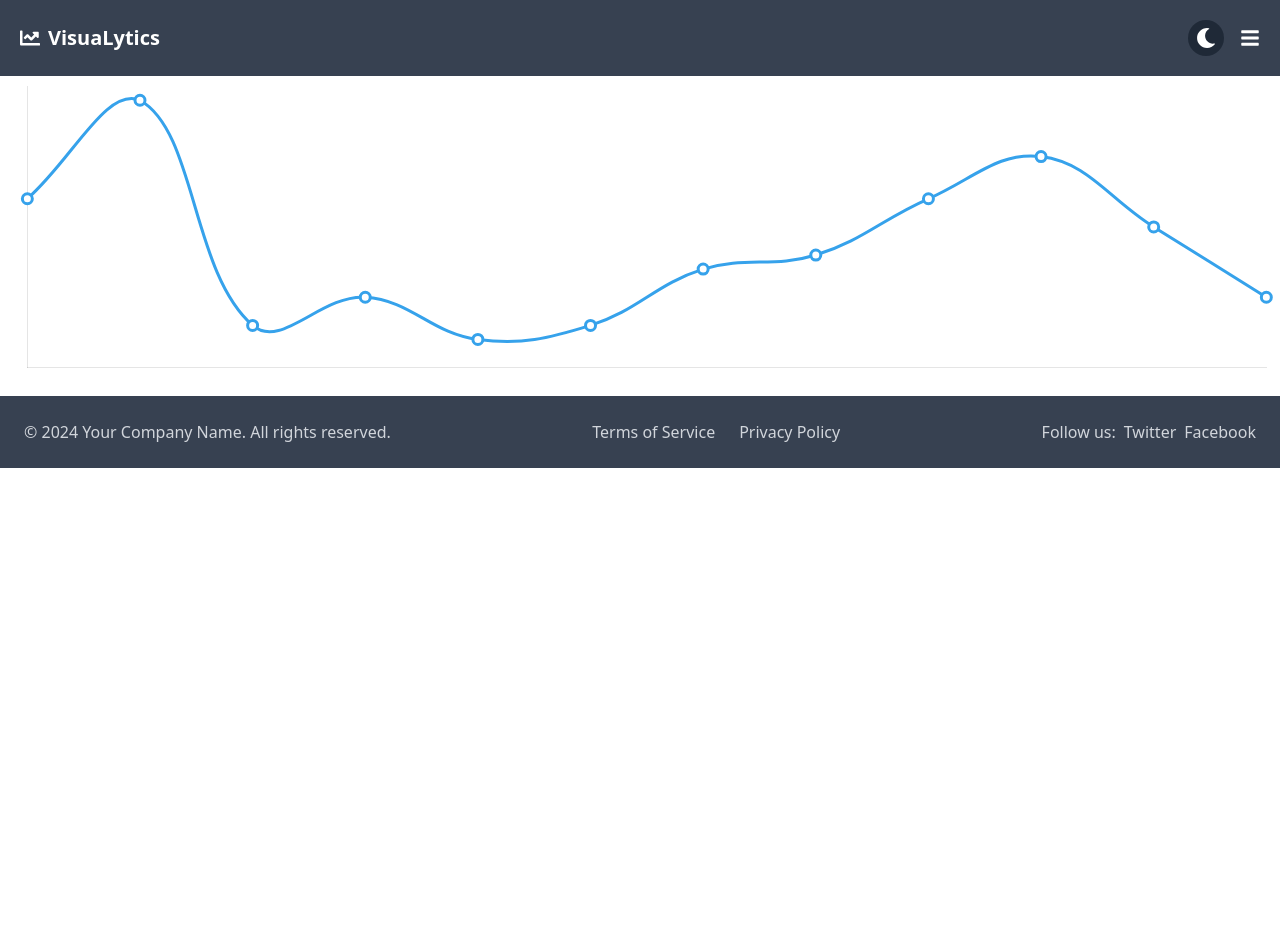
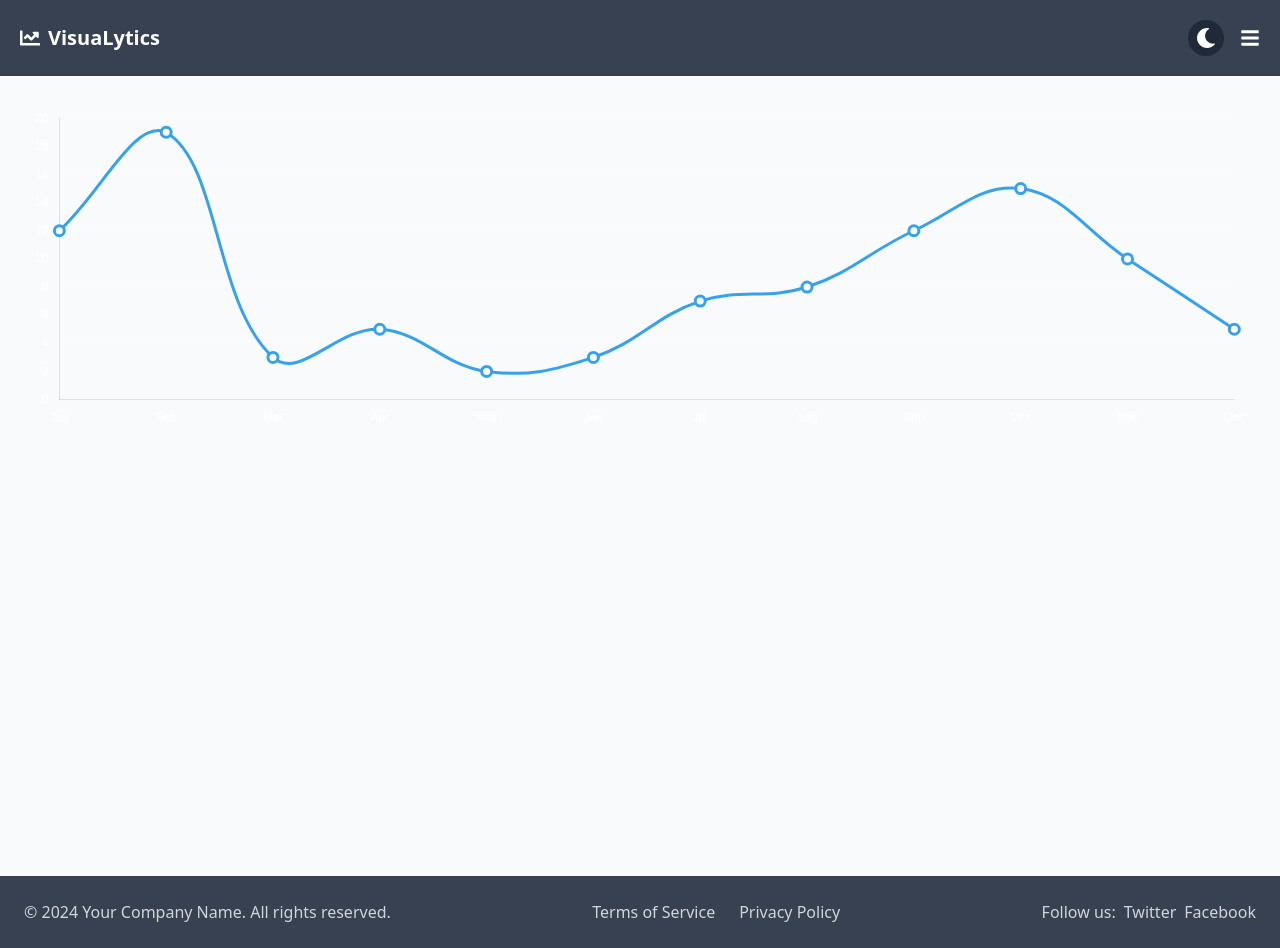
Before and after one commit to Ousman37/dashboard-app, a React (Create React App) app: page /analytics in a window 1280 px wide. Before the commit the page ends 800 px from the top, so only its background shows below. Built offline with nearby package versions, Linux system fonts and the light colour scheme.

Commit message:
Updated Analytics component

```diff
--- a/src/components/Analytics.jsx
+++ b/src/components/Analytics.jsx
@@ -95,12 +95,15 @@ const options = {
 
 function ChartComponent() {
   return (
+     <main className="bg-light-900 dark:bg-dark-900 text-light-300 dark:text-dark-300 min-h-screen p-8 overflow-auto">
+
     <div
       className="chart-container"
       style={{ position: "relative", height: "40vh" }}
     >
       <Line data={data} options={options} />
-    </div>
+      </div>
+      </main>
   );
 }
 
```
